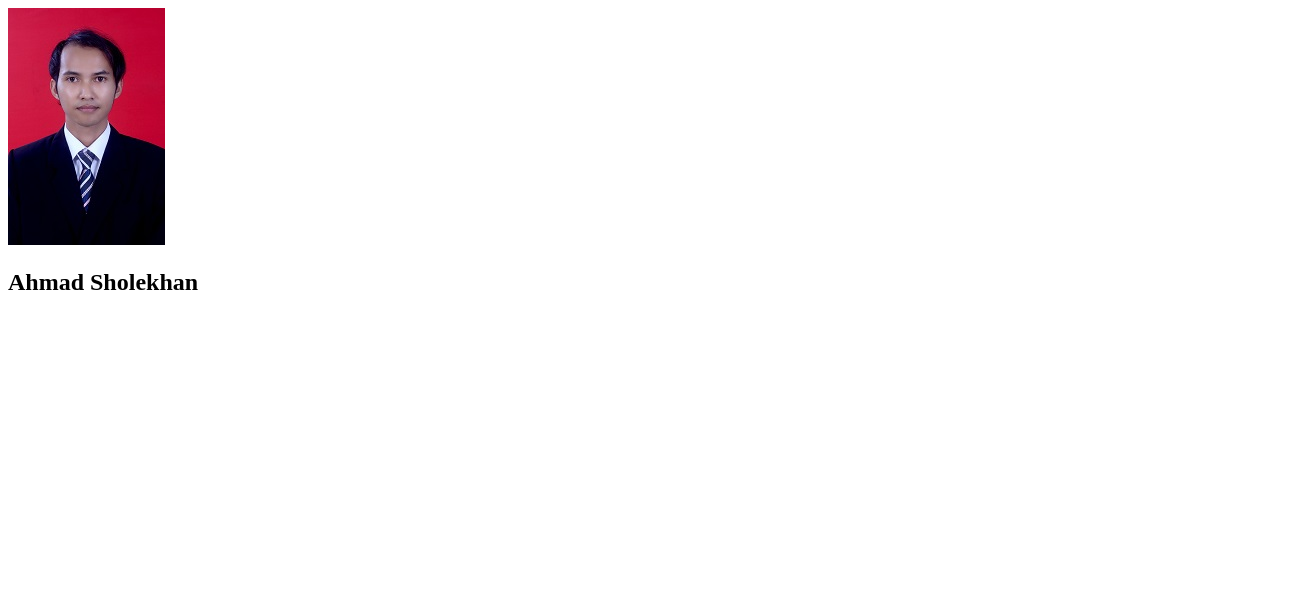
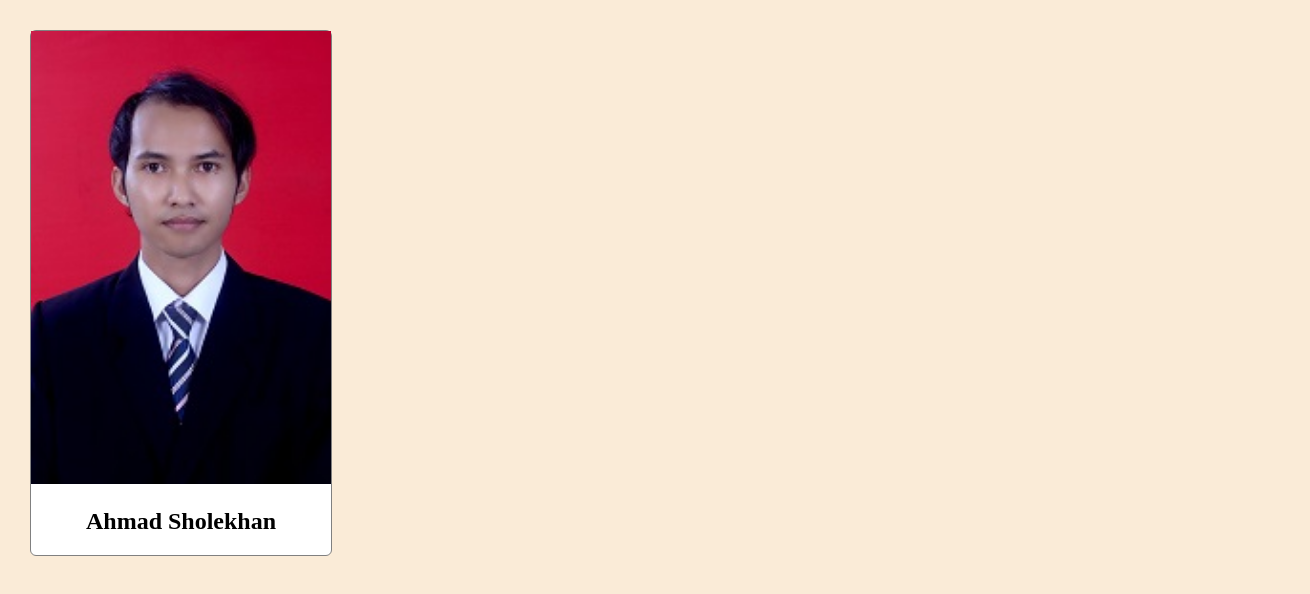
Before and after one commit to ahmadsholekhan/my-repo-from-remote, a plain HTML site: page index.html in a window 1280 px wide. Shown: the whole page, 1310 px wide, since content can reach past the window. Drawn offline with Linux system fonts and the light colour scheme.

Commit message:
Adding css style

```diff
--- a/index.html
+++ b/index.html
@@ -5,12 +5,13 @@
     <meta charset="UTF-8">
     <meta name="viewport" content="width=device-width, initial-scale=1.0">
     <title>Document</title>
+    <link rel="stylesheet" href="style.css">
 </head>
 
 <body>
-    <div>
-        <img src="images/jobs.jpg" alt="profile-image">
-        <h2>Ahmad Sholekhan</h2>
+    <div id="profile-container">
+        <img id="profile-image" src="images/jobs.jpg" alt="profile-image">
+        <h2 id="profile-name">Ahmad Sholekhan</h2>
     </div>
 
 </body>
--- /dev/null
+++ b/style.css
@@ -0,0 +1,21 @@
+body {
+    width: 100%;
+    margin: 30px;
+    background-color: antiquewhite;
+}
+
+#profile-container {
+    max-width: 300px;
+    background-color: white;
+    border: 1px solid gray;
+    border-radius: 6px;
+}
+
+#profile-image {
+    width: 100%;
+    height: auto;
+}
+
+#profile-name {
+    text-align: center;
+}
```
